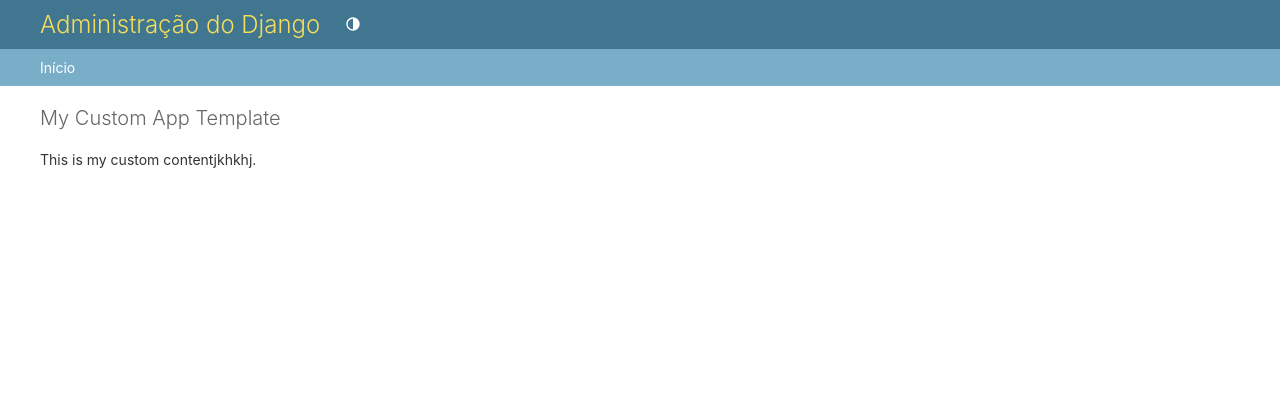
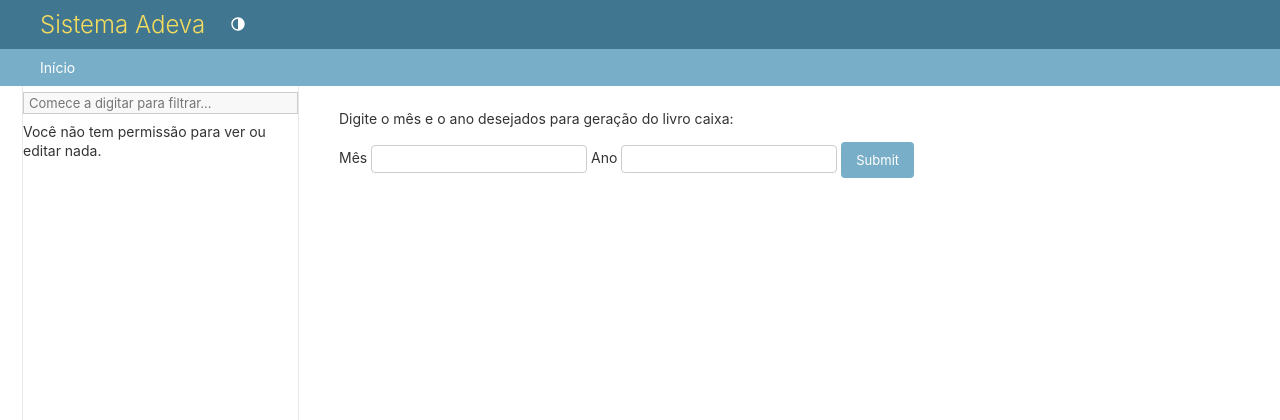
Before and after one commit to MattDuart/ADEVA, a Django app: page /fechamento/ in a window 1280 px wide. Shown: the top 420 px of the page. Run offline with Django 4.2, Linux system fonts and the light colour scheme.

Commit message:
view fechamentos

```diff
--- a/adeva_project/admin.py
+++ b/adeva_project/admin.py
@@ -2,8 +2,6 @@ from django.contrib import admin
 from django.apps import apps
 
 class MyAdminSite(admin.AdminSite):
-
-
     def get_app_list(self, request, app_label=None):
         """
         Return a sorted list of all the installed apps that have been
@@ -30,11 +28,9 @@ class MyAdminSite(admin.AdminSite):
 
         app_list = sorted(app_dict.values(), key=my_key)
 
-        #print(app_list)
         def my_model_key(model):
             ordering_list = ['Contas a Pagar/Receber', 'Movimentações de Caixa']  # lista de ordenação pré-definida
             model_name = model['name']
-            print(model_name)
             if model_name in ordering_list:
         # retorna um tupla com dois valores:
         # o índice do modelo na lista de ordenação pré-definida (menor vem primeiro)
--- a/movimentos/templates/fechamento.html
+++ b/movimentos/templates/fechamento.html
@@ -1,6 +1,13 @@
-{% extends 'admin/base_site.html' %}
+{% extends "admin/base_site.html" %}
 
 {% block content %}
-  <h1>My Custom App Template</h1>
-  <p>This is my custom contentjkhkhj.</p>
+    <!-- Custom content here -->
+    <p>Digite o mês e o ano desejados para geração do livro caixa:</p>
+    <form action="#" method="post">
+    <label>Mês
+    <input type ="number" name="mes" id="mes"></label>
+    <label>Ano
+    <input type ="number" name="ano" id="ano"></label>
+    <input type="submit">
+    </form>
 {% endblock %}
--- a/movimentos/urls.py
+++ b/movimentos/urls.py
@@ -1,5 +1,9 @@
 from django.urls import path
 from . import views
+from .models import MovimentosCaixa
+from django.contrib import admin
+from . import views
+
 
 app_name = 'movimentos'
 
--- a/movimentos/views.py
+++ b/movimentos/views.py
@@ -2,7 +2,7 @@
 from django.shortcuts import render
 from .models import MovimentosCaixa, CentrosCustos, ItensOrcamento
 from django.http import HttpResponse
-
+from django.contrib import admin
 
 
 def movimentos_caixa_list(request):
@@ -18,5 +18,8 @@ def movimentos_caixa_list(request):
                     'orcamentos': orcementos
                   })
 
+
 def fechamento_view(request):
-    return render(request, 'fechamento.html')
+    context = admin.site.each_context(request)
+    # Add custom context data here
+    return render(request, 'fechamento.html', context=context)
```
Also changed, not shown: movimentos/admin.py (line endings or trailing spaces).
